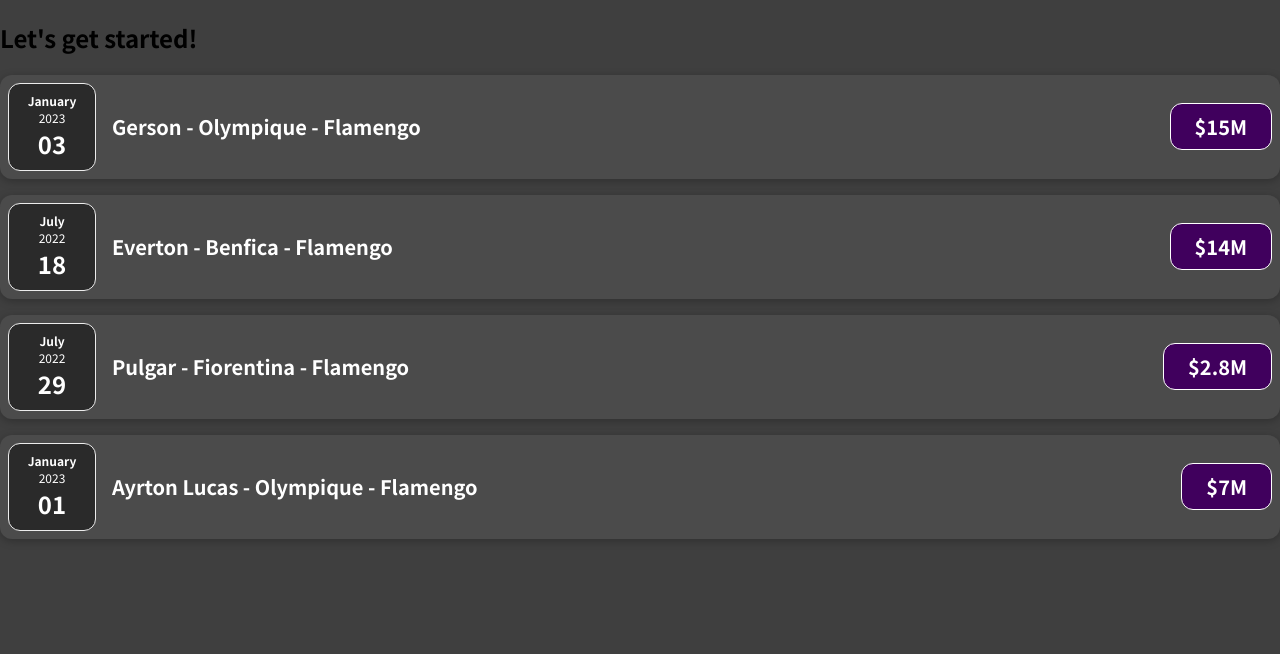
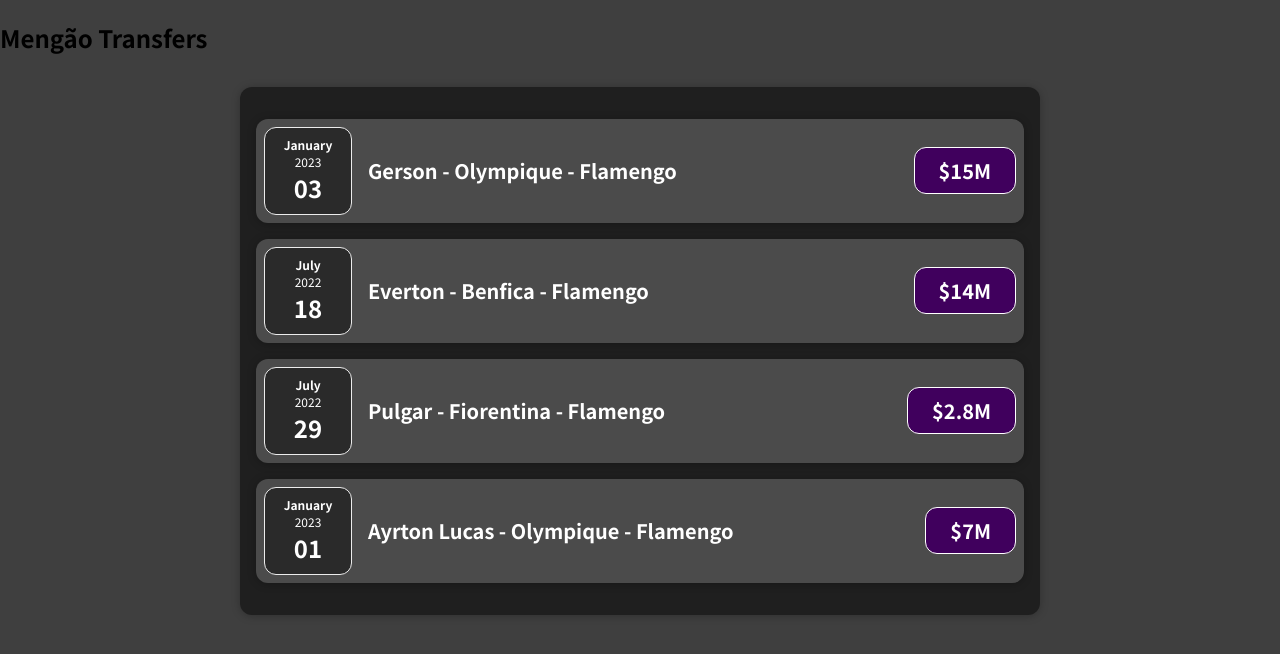
Before and after one commit to daniloamaralr/sporstats, a JavaScript app: page / in a window 1280 px wide. Shown: the top 654 px of the page. Built offline with nearby package versions, Linux system fonts and the light colour scheme.

Commit message:
component composition

```diff
--- a/src/App.js
+++ b/src/App.js
@@ -1,4 +1,4 @@
-import TransferItem from "./components/TransferItem";
+import Transfers from "./components/Transfers";
 
 function App() {
   const transfers = [
@@ -29,27 +29,8 @@
   ];
   return (
     <div>
-      <h2>Let's get started!</h2>
-      <TransferItem
-        date={transfers[0].date}
-        title={transfers[0].title}
-        price={transfers[0].price}
-      />
-      <TransferItem
-        date={transfers[1].date}
-        title={transfers[1].title}
-        price={transfers[1].price}
-      />
-      <TransferItem
-        date={transfers[2].date}
-        title={transfers[2].title}
-        price={transfers[2].price}
-      />
-      <TransferItem
-        date={transfers[3].date}
-        title={transfers[3].title}
-        price={transfers[3].price}
-      />
+      <h2>Mengão Transfers</h2>
+      <Transfers items = {transfers}/>
     </div>
   );
 }
--- /dev/null
+++ b/src/components/Card.css
@@ -0,0 +1,4 @@
+.card {
+  border-radius: 12px;
+  box-shadow: 0 1px 8px rgba(0, 0, 0, 0.25);
+}
--- /dev/null
+++ b/src/components/Card.js
@@ -0,0 +1,8 @@
+import "./Card.css";
+function Card(props) {
+  const classes = "card " + props.className;
+
+  return <div className={classes}> {props.children} </div>;
+}
+
+export default Card;
--- a/src/components/TransferItem.css
+++ b/src/components/TransferItem.css
@@ -2,10 +2,8 @@
     display: flex;
     justify-content: space-between;
     align-items: center;
-    box-shadow: 0 2px 8px rgba(0, 0, 0, 0.25);
     padding: 0.5rem;
     margin: 1rem 0;
-    border-radius: 12px;
     background-color: #4b4b4b;
   }
 
--- a/src/components/TransferItem.js
+++ b/src/components/TransferItem.js
@@ -1,10 +1,11 @@
+import Card from "./Card"
 import "./TransferItem.css";
 import "./TransferDate"
 import TransferDate from "./TransferDate";
 
 function TransferItem(props) {
   return (
-    <div className="transfer-item">
+    <Card className="transfer-item">
       <div>
         <TransferDate date={props.date} />
       </div>
@@ -12,7 +13,7 @@
         <h2>{props.title}</h2>
         <div className="transfer-item__price"> ${props.price}M</div>
       </div>
-    </div>
+    </Card>
   );
 }
 
--- /dev/null
+++ b/src/components/Transfers.css
@@ -0,0 +1,7 @@
+.transfers {
+  padding: 1rem;
+  background-color: rgb(31, 31, 31);
+  margin: 2rem auto;
+  width: 50rem;
+  max-width: 95%;
+}
--- /dev/null
+++ b/src/components/Transfers.js
@@ -0,0 +1,33 @@
+import Card from "./Card"
+import TransferItem from "./TransferItem";
+import "./Transfers.css"
+
+function Transfers(props) {
+  let transfers = props.items;
+  return (
+    <Card className="transfers">
+      <TransferItem
+        date={transfers[0].date}
+        title={transfers[0].title}
+        price={transfers[0].price}
+      />
+      <TransferItem
+        date={transfers[1].date}
+        title={transfers[1].title}
+        price={transfers[1].price}
+      />
+      <TransferItem
+        date={transfers[2].date}
+        title={transfers[2].title}
+        price={transfers[2].price}
+      />
+      <TransferItem
+        date={transfers[3].date}
+        title={transfers[3].title}
+        price={transfers[3].price}
+      />
+    </Card>
+  );
+}
+
+export default Transfers;
```
